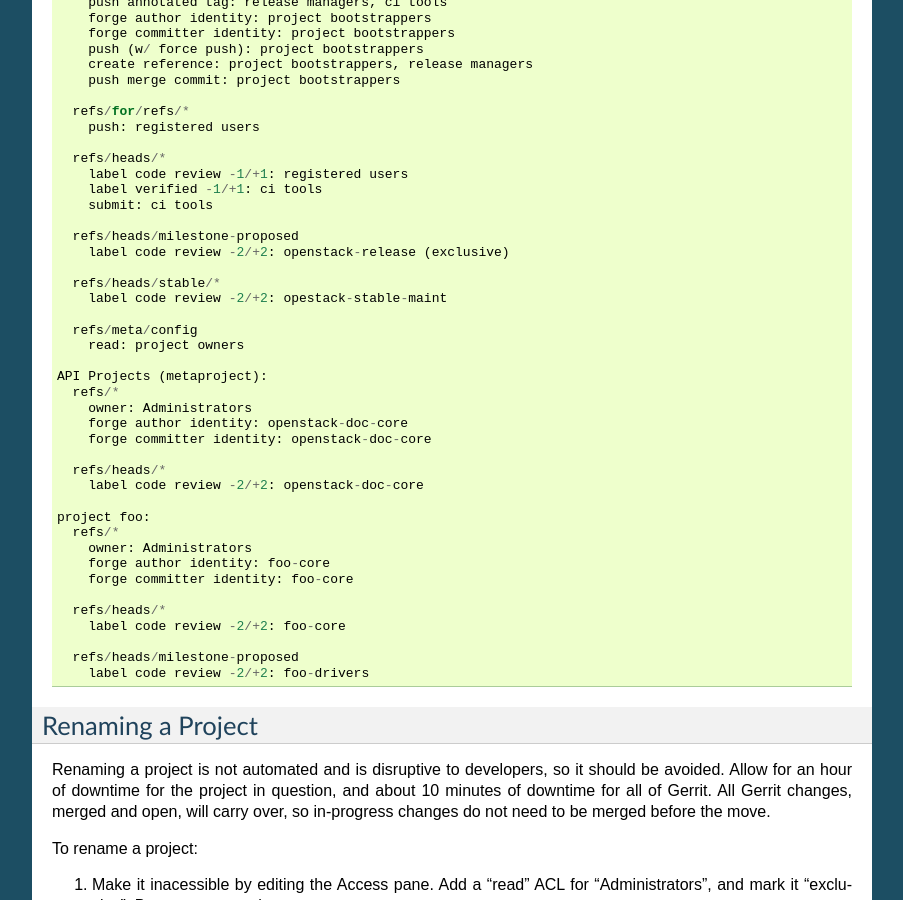
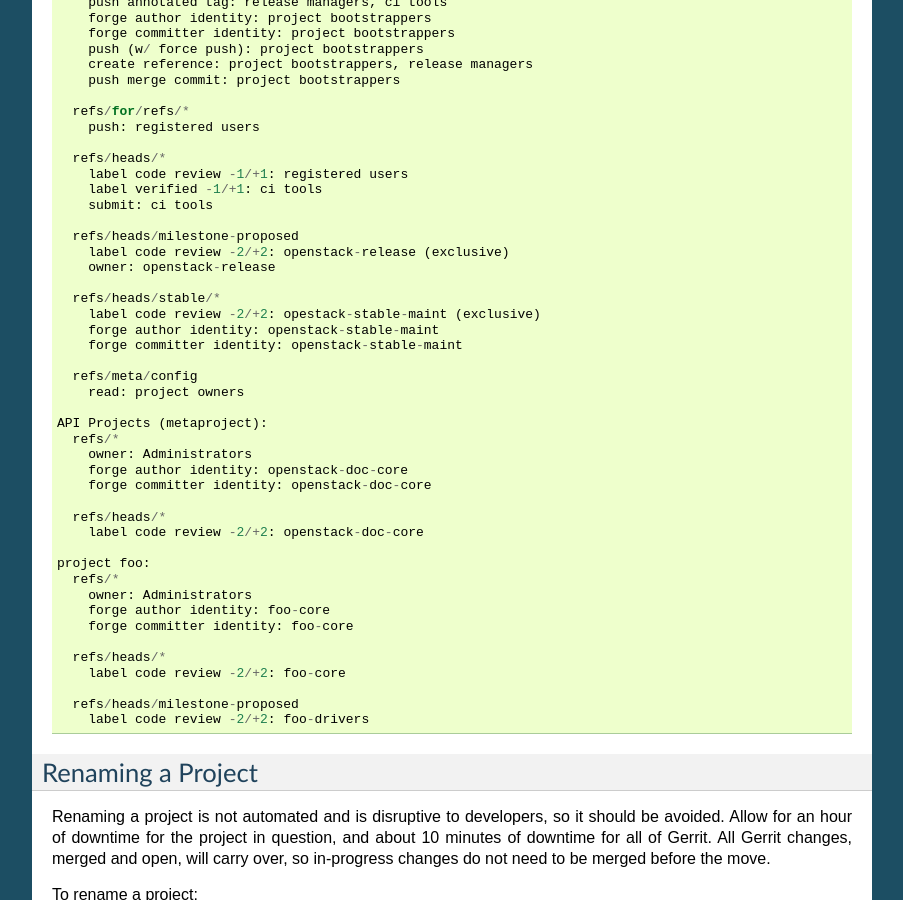
Before and after one commit to openstack-archive/devstack-gate, a Sphinx documentation site: the page built from doc/gerrit.rst, in a window 1280 px wide and 900 px high, scrolled down 9625 px. Shown: the whole window, without its empty margins (198-1101 px from the left). Built offline with Sphinx 7.4.7, drawn with Linux system fonts in a browser that asks for light colours.

Commit message:
stable-maint has exclusive +2 on stable/ branches.
Change-Id: Icd04203e10b594ffd7d9eafc317f316522dec706

```diff
--- a/doc/gerrit.rst
+++ b/doc/gerrit.rst
@@ -617,9 +617,12 @@
 
     refs/heads/milestone-proposed
       label code review -2/+2: openstack-release (exclusive)
+      owner: openstack-release
 
     refs/heads/stable/*
-      label code review -2/+2: opestack-stable-maint
+      label code review -2/+2: opestack-stable-maint (exclusive)
+      forge author identity: openstack-stable-maint
+      forge committer identity: openstack-stable-maint
 
     refs/meta/config
       read: project owners
```
